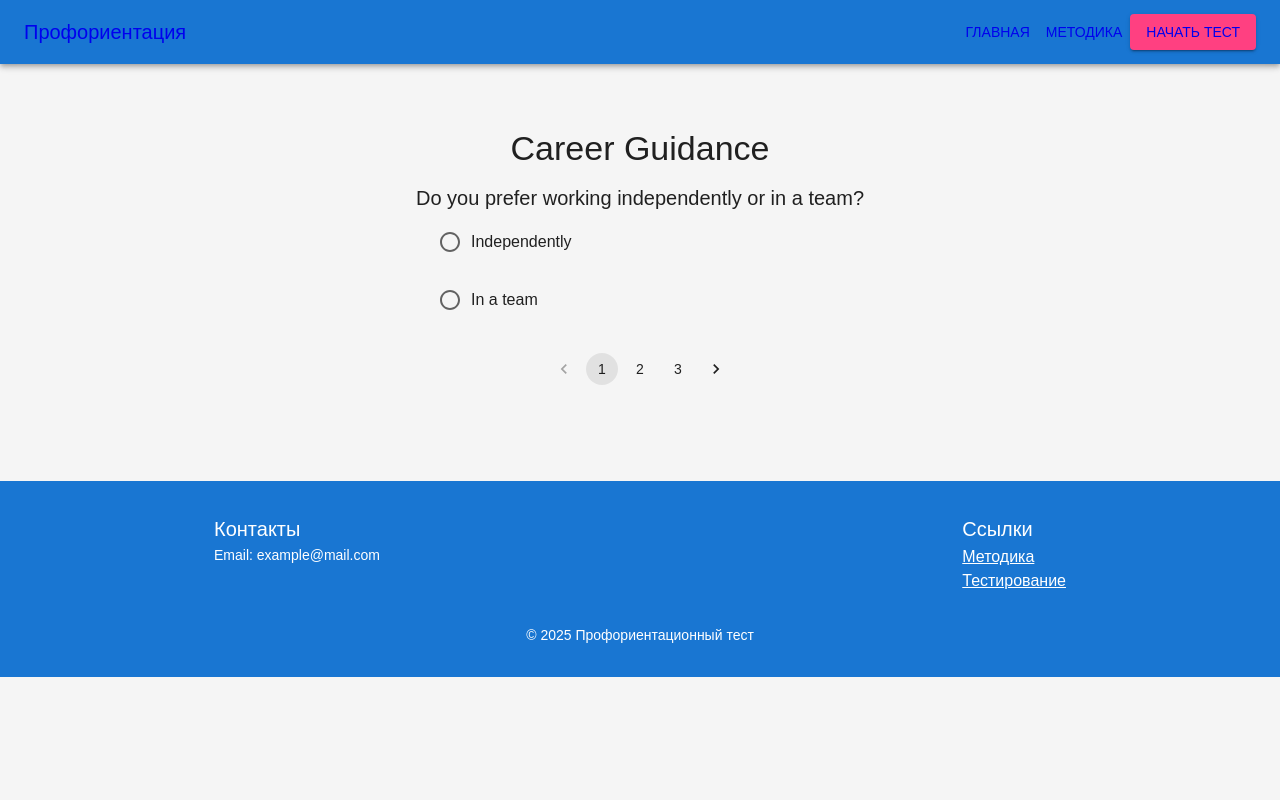
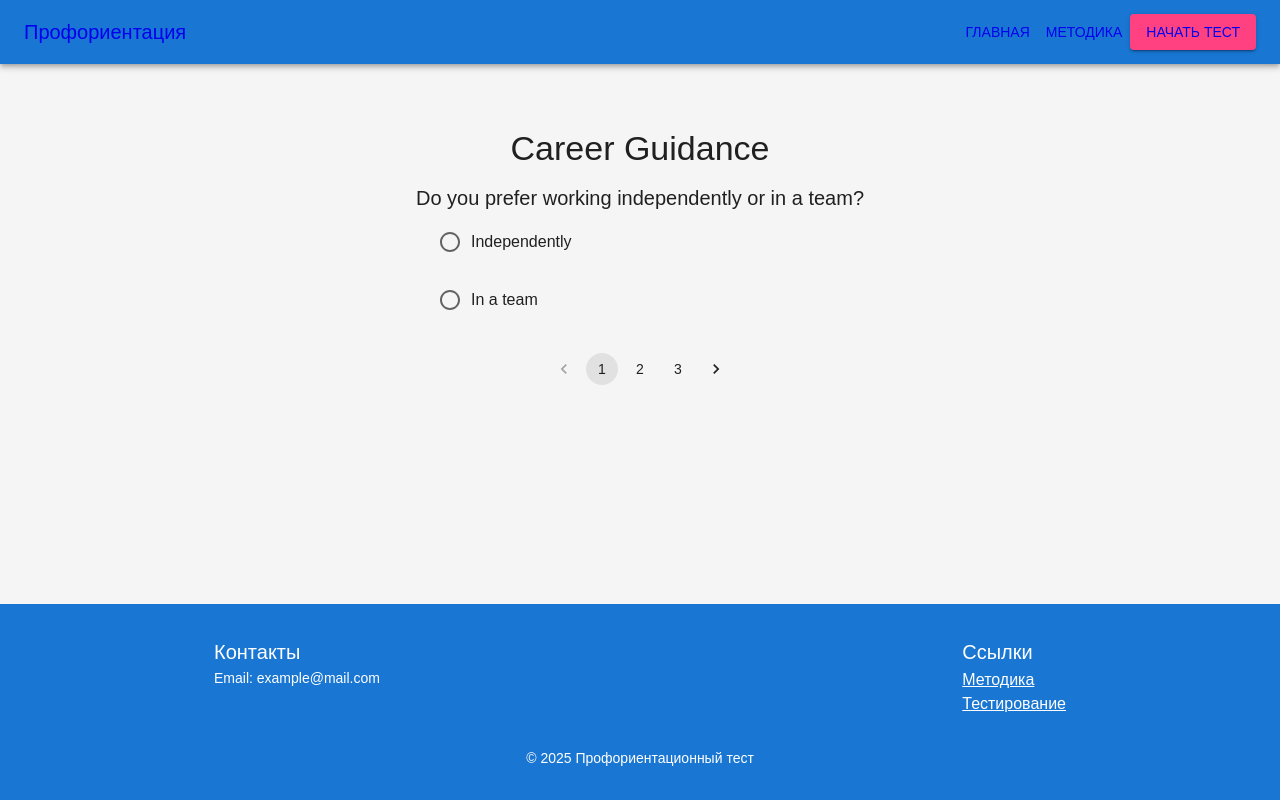
Before and after one commit to LYuree/LYuree.github.io, a React (Vite) app: page /test_part2 in a window 1280 px wide. Built offline with nearby package versions, Linux system fonts and the light colour scheme.

Commit message:
Заставил footer всегда липнуть к низу экрана.

```diff
--- a/src/App.tsx
+++ b/src/App.tsx
@@ -13,6 +13,7 @@ import InitialTest from './pages/TestPages/TestInitial/TestInitial';
 import ThreeSelectsPage from './pages/TestPages/ThreeSelectsPage.tsx/ThreeSelectsPage';
 import AlternativesPage from './pages/TestPages/AlternativesPage/AlternativesPage';
 import YesNoPage from './pages/TestPages/YesNoPage/YesNoPage';
+import { Box } from "@mui/material";
 
 
 function App() {
@@ -22,7 +23,13 @@ function App() {
       <div className="app">
           <ThemeProvider theme={theme}>
                 <ScrollToTop/>
+                <Box sx={{
+                    display: 'flex',
+                    flexDirection: 'column',
+                    minHeight: '100vh', // Ensure the layout takes at least the full viewport height
+                  }}>
                   <NavBar/>
+                  <Box sx={{ flex: 1 }}>
                     <Routes>
                         <Route path="/" element={<HomePage/>}></Route>
                         <Route path="/about" element={<AboutPage/>}></Route>
@@ -34,7 +41,9 @@ function App() {
                         <Route path="/test_part3" element={<YesNoPage/>}></Route>
                         <Route path="*" element={<PageNotFound/>}></Route>
                     </Routes>
+                  </Box>
                   <Footer/>
+                </Box>
             </ThemeProvider>
         </div>
     </>
```
Lines whose indentation alone changed are shown as unchanged.
